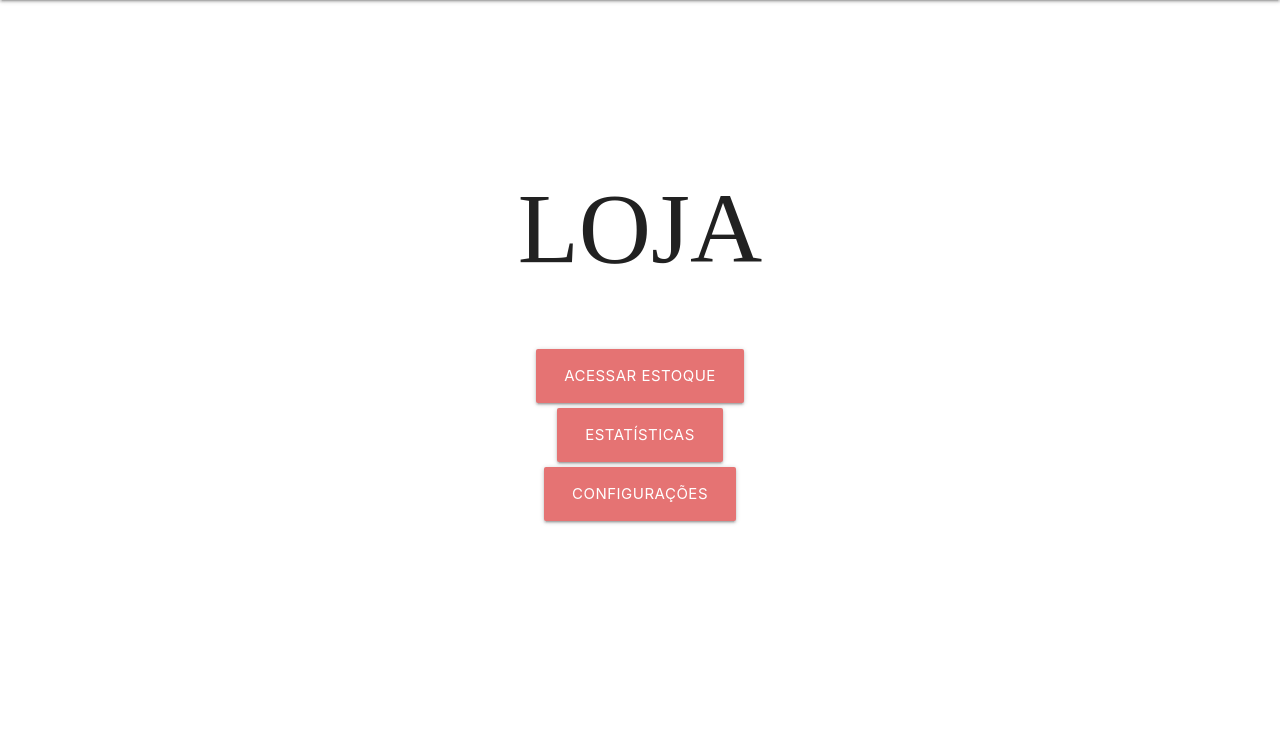
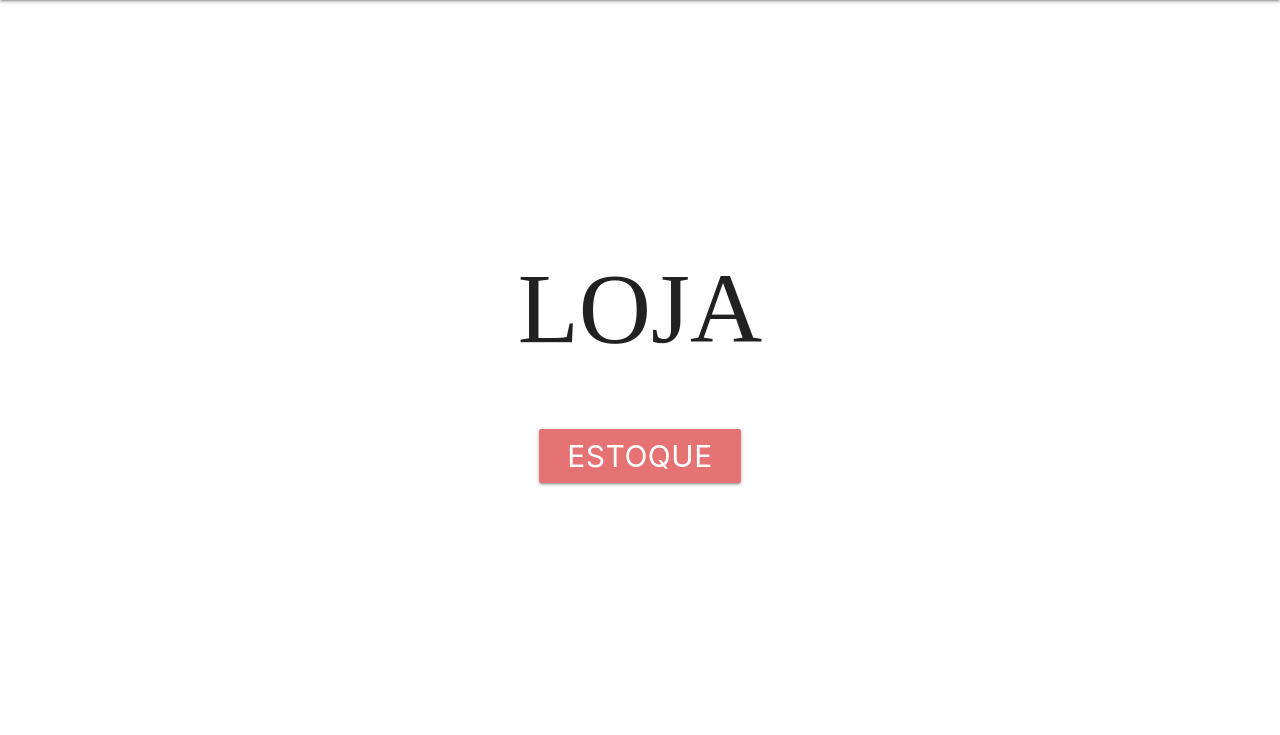
Before and after one commit to LinuxHomem/Estoque-PHP, a PHP site: page / in a window 1280 px wide. Shown: the part 64-799 px from the top of the page. Run offline with PHP 8.4, Linux system fonts and the light colour scheme; some libraries are stand-ins or nearby versions; some web fonts are replaced.

Commit message:
Correções

```diff
--- a/Src/View/Master.css
+++ b/Src/View/Master.css
@@ -25,7 +25,7 @@ html, body, .content{
 }
 
 .content{
-  height: 75vh;
+  height: 80vh;
 }
 
 .content2{
@@ -84,6 +84,12 @@ table{
     padding-right: 10px;
   }
 
+  .bt2{
+    font-size: 20px;
+    margin-top:30px;
+    margin-bottom:5px;
+  }
+
   .title{
     font-family: Lemon Milk;
     font-size: 60px;
@@ -117,6 +123,12 @@ table{
   .bt{
     font-size: 30px;
     margin-top: 20px;
+  }
+
+  .bt2{
+    font-size: 30px;
+    margin-top:30px;
+    margin-bottom:5px;
   }
 
   .title{
@@ -154,6 +166,12 @@ table{
     margin-top: 20px;
   }
 
+  .bt2{
+    font-size: 30px;
+    margin-top:30px;
+    margin-bottom:5px;
+  }
+
   .title{
     font-family: Lemon Milk;
     font-size: 100px;
--- a/Src/View/index.php
+++ b/Src/View/index.php
@@ -27,9 +27,9 @@
 
     <ul class="sidenav" id="mobile-demo">
       <li class="margin"><p class="title2">LOJA</p></li>
-      <li class="item"><a style="font-size:20px;" href="Estoque.php"><i class="material-icons left">storefront</i>Estoque</a></li>
-      <li class="item"><a style="font-size:20px;" href="Estatísticas.php"><i class="material-icons left">timeline</i>Estatísticas</a></li>
-      <li class="item"><a style="font-size:20px;" href="Configurações.php"><i class="material-icons left">settings</i>Configurações</a></li>
+      <li class="item"><a class="inav" href="Estoque.php"><i class="material-icons left">storefront</i>Estoque</a></li>
+      <li class="item"><a class="inav" href="Estatísticas.php"><i class="material-icons left">timeline</i>Estatísticas</a></li>
+      <li class="item"><a class="inav" href="Configurações.php"><i class="material-icons left">settings</i>Configurações</a></li>
     </ul>
 
     <div class="container valign-wrapper content">
@@ -37,9 +37,7 @@
         <center>
           <p class="title">LOJA</p>
           <ul>
-            <li><a style="margin-top:30px;margin-bottom:5px;" href="Estoque.php" class="waves-effect waves-light btn-large red lighten-2">Acessar Estoque</a></li>
-            <li><a style="margin-bottom:5px;" href="Estoque.php" class="waves-effect waves-light btn-large red lighten-2">Estatísticas</a></li>
-            <li><a href="Estoque.php" class="waves-effect waves-light btn-large red lighten-2">Configurações</a></li>
+            <li><a href="Estoque.php" class="waves-effect waves-light btn-large red lighten-2 bt2">Estoque</a></li>
           </ul>
         </center>
       <div>
```
